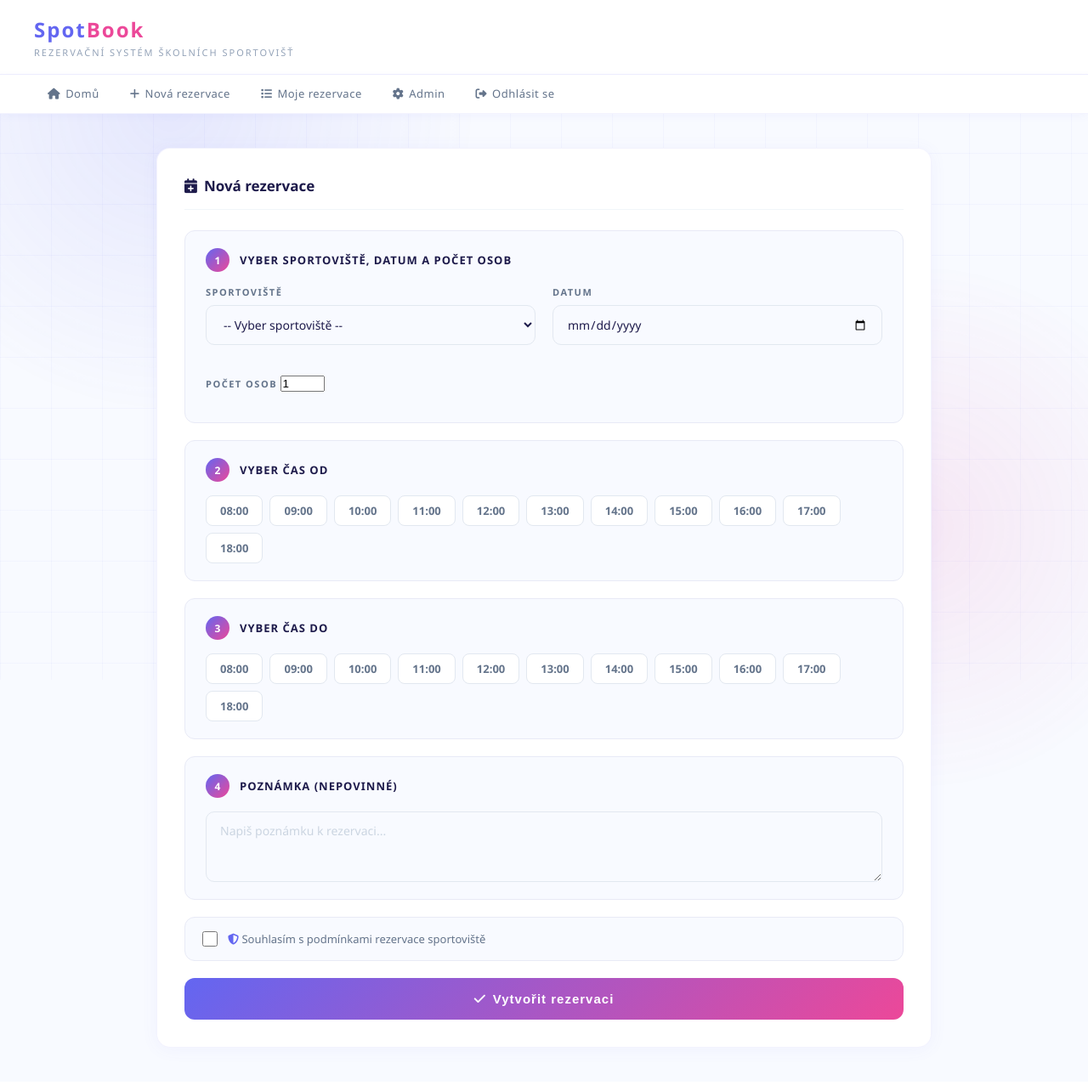
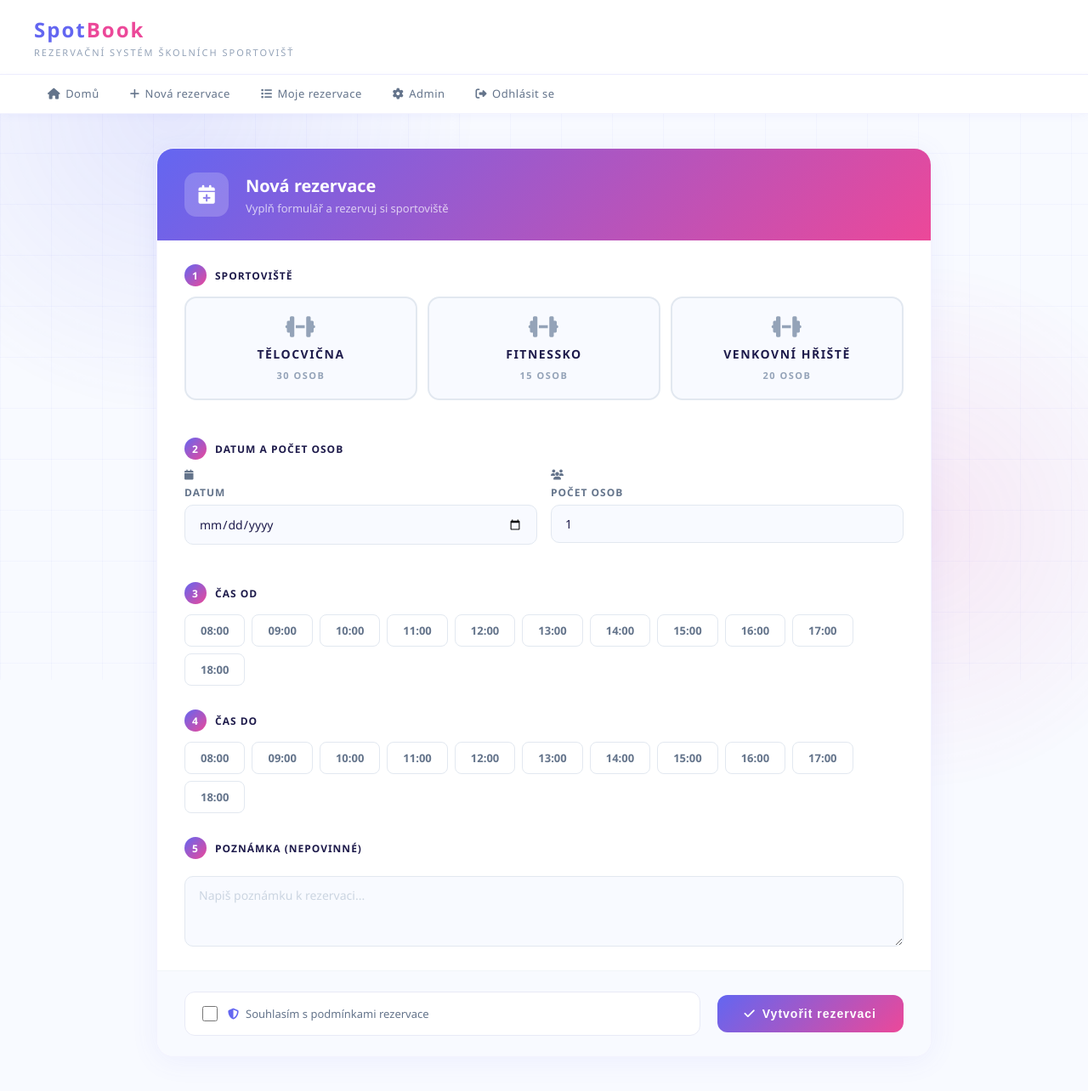
Before and after one commit to qw3rzz/school_sportsground_wpa, a PHP site: page /reservation.php in a window 1280 px wide. Shown: the whole page at 85% size. Before the commit the page ends 1200 px from the top, so only its background shows below. Run offline with PHP 8.4, Linux system fonts and the light colour scheme; the visitor is signed in with stand-in values (Sample User, id 1); data comes from the database, SQL or seed files in the repository.

Commit message:
pocet osob a UI

```diff
--- a/src/reservation.php
+++ b/src/reservation.php
@@ -105,7 +105,7 @@ $casy = ['08:00','09:00','10:00','11:00','12:00','13:00','14:00','15:00','16:00'
     <?php endif; ?>
 
     <?php if (!empty($chyby)): ?>
-        <div class="error-list">
+        <div class="error-list" id="js-chyby">
             <i class="fa-solid fa-triangle-exclamation"></i>
             <ul style="margin-top:6px">
                 <?php foreach ($chyby as $chyba): ?>
@@ -115,37 +115,59 @@ $casy = ['08:00','09:00','10:00','11:00','12:00','13:00','14:00','15:00','16:00'
         </div>
     <?php endif; ?>
 
-    <div class="card">
-        <h2><i class="fa-solid fa-calendar-plus"></i> Nová rezervace</h2>
+    <div class="res-card">
+        <div class="res-header">
+            <div class="res-header-icon">
+                <i class="fa-solid fa-calendar-plus"></i>
+            </div>
+            <div>
+                <h2>Nová rezervace</h2>
+                <p>Vyplň formulář a rezervuj si sportoviště</p>
+            </div>
+        </div>
 
         <form method="POST" action="reservation.php">
 
-            <!-- Krok 1 -->
-            <div class="section-box">
-                <div class="step">
-                    <div class="step-number">1</div>
-                    <div class="step-title">Vyber sportoviště, datum a počet osob</div>
+            <div class="res-steps">
+
+                <!-- Krok 1 — Sportoviště -->
+                <div class="res-step">
+                    <div class="res-step-label">
+                        <span class="res-step-num">1</span>
+                        <span>Sportoviště</span>
                     </div>
-                <div class="form-grid">
-                    <label>Sportoviště
-                        <select name="sportoviste_id" required>
-                            <option value="">-- Vyber sportoviště --</option>
+                    <div class="res-sport-grid">
                         <?php foreach ($sporty as $sport): ?>
-                                <option value="<?= $sport['id'] ?>"
-                                        <?= ($_POST['sportoviste_id'] ?? '') == $sport['id'] ? 'selected' : '' ?>>
-                                    <?= htmlspecialchars($sport['nazev']) ?>
-                                </option>
+                            <label class="res-sport-option">
+                                <input type="radio" name="sportoviste_id"
+                                       value="<?= $sport['id'] ?>"
+                                        <?= ($_POST['sportoviste_id'] ?? '') == $sport['id'] ? 'checked' : '' ?>
+                                       required>
+                                <div class="res-sport-card">
+                                    <i class="fa-solid fa-dumbbell"></i>
+                                    <span><?= htmlspecialchars($sport['nazev']) ?></span>
+                                    <small><?= $sport['kapacita'] ?> osob</small>
+                                </div>
+                            </label>
                         <?php endforeach; ?>
-                        </select>
-                    </label>
+                    </div>
+                </div>
 
-                    <label>Datum
+                <!-- Krok 2 — Datum a počet -->
+                <div class="res-step">
+                    <div class="res-step-label">
+                        <span class="res-step-num">2</span>
+                        <span>Datum a počet osob</span>
+                    </div>
+                    <div class="res-row">
+                        <label class="res-label">
+                            <i class="fa-solid fa-calendar"></i> Datum
                             <input type="date" name="datum" required
                                    min="<?= date('Y-m-d') ?>"
                                    value="<?= htmlspecialchars($_POST['datum'] ?? '') ?>">
                         </label>
-
-                    <label>Počet osob
+                        <label class="res-label">
+                            <i class="fa-solid fa-users"></i> Počet osob
                             <input type="number" name="pocet_osob" required
                                    min="1" max="30"
                                    value="<?= htmlspecialchars($_POST['pocet_osob'] ?? '1') ?>">
@@ -153,11 +175,11 @@ $casy = ['08:00','09:00','10:00','11:00','12:00','13:00','14:00','15:00','16:00'
                     </div>
                 </div>
 
-            <!-- Krok 2 -->
-            <div class="section-box">
-                <div class="step">
-                    <div class="step-number">2</div>
-                    <div class="step-title">Vyber čas od</div>
+                <!-- Krok 3 — Čas od -->
+                <div class="res-step">
+                    <div class="res-step-label">
+                        <span class="res-step-num">3</span>
+                        <span>Čas od</span>
                     </div>
                     <div class="time-grid">
                         <?php foreach ($casy as $cas): ?>
@@ -170,11 +192,11 @@ $casy = ['08:00','09:00','10:00','11:00','12:00','13:00','14:00','15:00','16:00'
                     </div>
                 </div>
 
-            <!-- Krok 3 -->
-            <div class="section-box">
-                <div class="step">
-                    <div class="step-number">3</div>
-                    <div class="step-title">Vyber čas do</div>
+                <!-- Krok 4 — Čas do -->
+                <div class="res-step">
+                    <div class="res-step-label">
+                        <span class="res-step-num">4</span>
+                        <span>Čas do</span>
                     </div>
                     <div class="time-grid">
                         <?php foreach ($casy as $cas): ?>
@@ -187,26 +209,32 @@ $casy = ['08:00','09:00','10:00','11:00','12:00','13:00','14:00','15:00','16:00'
                     </div>
                 </div>
 
-            <!-- Krok 4 -->
-            <div class="section-box">
-                <div class="step">
-                    <div class="step-number">4</div>
-                    <div class="step-title">Poznámka (nepovinné)</div>
+                <!-- Krok 5 — Poznámka -->
+                <div class="res-step">
+                    <div class="res-step-label">
+                        <span class="res-step-num">5</span>
+                        <span>Poznámka (nepovinné)</span>
                     </div>
                     <textarea name="poznamka" rows="3"
                               placeholder="Napiš poznámku k rezervaci..."><?= htmlspecialchars($_POST['poznamka'] ?? '') ?></textarea>
                 </div>
 
-            <!-- Souhlas -->
+            </div>
+
+            <!-- Souhlas + submit -->
+            <div class="res-footer">
                 <label class="souhlas-box">
                     <input type="checkbox" name="souhlas"
                             <?= isset($_POST['souhlas']) ? 'checked' : '' ?> required>
-                <span><i class="fa-solid fa-shield-halved" style="color:#6366f1"></i> Souhlasím s podmínkami rezervace sportoviště</span>
+                    <span>
+                            <i class="fa-solid fa-shield-halved" style="color:#6366f1"></i>
+                            Souhlasím s podmínkami rezervace
+                        </span>
                 </label>
-
                 <button type="submit" class="submit-btn">
                     <i class="fa-solid fa-check"></i> Vytvořit rezervaci
                 </button>
+            </div>
 
         </form>
     </div>
@@ -216,11 +244,11 @@ $casy = ['08:00','09:00','10:00','11:00','12:00','13:00','14:00','15:00','16:00'
     document.querySelector('form').addEventListener('submit', function(e) {
         let chyby = [];
 
-        const sportoviste = document.querySelector('select[name="sportoviste_id"]').value;
-        if (sportoviste === '') chyby.push('Vyber sportoviště.');
+        const sportoviste = document.querySelector('input[name="sportoviste_id"]:checked');
+        if (!sportoviste) chyby.push('Vyber sportoviště.');
 
         const datum = document.querySelector('input[name="datum"]').value;
-        if (datum === '') {
+        if (!datum) {
             chyby.push('Vyber datum.');
         } else {
             const dnes = new Date().toISOString().split('T')[0];
@@ -228,7 +256,8 @@ $casy = ['08:00','09:00','10:00','11:00','12:00','13:00','14:00','15:00','16:00'
         }
 
         const pocetOsob = parseInt(document.querySelector('input[name="pocet_osob"]').value);
-        if (!pocetOsob || pocetOsob < 1 || pocetOsob > 30) chyby.push('Počet osob musí být mezi 1 a 30.');
+        if (!pocetOsob || pocetOsob < 1 || pocetOsob > 30)
+            chyby.push('Počet osob musí být mezi 1 a 30.');
 
         const casOd = document.querySelector('input[name="cas_od"]:checked');
         if (!casOd) chyby.push('Vyber čas od.');
@@ -244,22 +273,15 @@ $casy = ['08:00','09:00','10:00','11:00','12:00','13:00','14:00','15:00','16:00'
 
         if (chyby.length > 0) {
             e.preventDefault();
-            const stare = document.getElementById('js-chyby');
-            if (stare) stare.remove();
-
-            const div = document.createElement('div');
-            div.id = 'js-chyby';
-            div.className = 'error-list';
-
-            const ul = document.createElement('ul');
-            chyby.forEach(function(chyba) {
-                const li = document.createElement('li');
-                li.textContent = chyba;
-                ul.appendChild(li);
-            });
-
-            div.appendChild(ul);
-            document.querySelector('.container').insertBefore(div, document.querySelector('.card'));
+            let el = document.getElementById('js-chyby');
+            if (!el) {
+                el = document.createElement('div');
+                el.id = 'js-chyby';
+                el.className = 'error-list';
+                document.querySelector('.container').insertBefore(el, document.querySelector('.res-card'));
+            }
+            el.innerHTML = '<i class="fa-solid fa-triangle-exclamation"></i><ul style="margin-top:6px">' +
+                chyby.map(c => `<li>${c}</li>`).join('') + '</ul>';
             window.scrollTo(0, 0);
         }
     });
--- a/src/style.css
+++ b/src/style.css
@@ -1,3 +1,7 @@
+:root {
+    color-scheme: light only;
+}
+
 * {
     margin: 0;
     padding: 0;
@@ -294,6 +298,7 @@ input[type="text"],
 input[type="email"],
 input[type="password"],
 input[type="date"],
+input[type="number"],
 select,
 textarea {
     display: block;
@@ -318,6 +323,49 @@ input:focus, select:focus, textarea:focus {
 
 input::placeholder, textarea::placeholder { color: #cbd5e1; }
 select option { background: white; color: #1e1b4b; }
+
+/* Time grid */
+.time-grid {
+    display: flex;
+    flex-wrap: wrap;
+    gap: 8px;
+}
+
+.time-grid input[type="radio"] {
+    display: none;
+}
+
+.time-grid label {
+    display: inline-flex;
+    align-items: center;
+    justify-content: center;
+    padding: 9px 18px;
+    background: white;
+    border: 1.5px solid #e2e8f0;
+    border-radius: 8px;
+    font-size: 13px;
+    font-weight: 600;
+    color: #64748b;
+    cursor: pointer;
+    transition: all 0.15s;
+    margin: 0;
+    text-transform: none;
+    letter-spacing: 0;
+}
+
+.time-grid label:hover {
+    border-color: #6366f1;
+    color: #6366f1;
+    background: #eef2ff;
+    transform: translateY(-1px);
+}
+
+.time-grid input[type="radio"]:checked + label {
+    background: linear-gradient(135deg, #6366f1, #ec4899);
+    border-color: transparent;
+    color: white;
+    box-shadow: 0 4px 12px rgba(99,102,241,0.3);
+}
 
 /* Tlačítka */
 button, .btn {
@@ -424,90 +472,7 @@ table tr:hover td { background: #f8faff; }
     margin: 24px 0;
 }
 
-/* Reservation page */
-.form-grid {
-    display: grid;
-    grid-template-columns: 1fr 1fr;
-    gap: 20px;
-}
-
-.step {
-    display: flex;
-    align-items: center;
-    gap: 12px;
-    margin-bottom: 16px;
-}
-
-.step-number {
-    width: 28px;
-    height: 28px;
-    background: linear-gradient(135deg, #6366f1, #ec4899);
-    border-radius: 50%;
-    display: flex;
-    align-items: center;
-    justify-content: center;
-    font-size: 12px;
-    font-weight: 700;
-    color: white;
-    flex-shrink: 0;
-}
-
-.step-title {
-    font-size: 13px;
-    font-weight: 700;
-    color: #1e1b4b;
-    text-transform: uppercase;
-    letter-spacing: 1px;
-}
-
-.section-box {
-    background: #f8faff;
-    border: 1.5px solid #e8eaf6;
-    border-radius: 12px;
-    padding: 20px 24px;
-    margin-bottom: 20px;
-}
-
-.time-grid {
-    display: flex;
-    flex-wrap: wrap;
-    gap: 8px;
-}
-
-.time-grid input[type="radio"] {
-    display: none;
-}
-
-.time-grid label {
-    display: inline-flex;
-    align-items: center;
-    justify-content: center;
-    padding: 8px 16px;
-    background: white;
-    border: 1.5px solid #e2e8f0;
-    border-radius: 8px;
-    font-size: 13px;
-    font-weight: 600;
-    color: #64748b;
-    cursor: pointer;
-    transition: all 0.15s;
-    margin: 0;
-    text-transform: none;
-    letter-spacing: 0;
-}
-
-.time-grid label:hover {
-    border-color: #6366f1;
-    color: #6366f1;
-    background: #eef2ff;
-}
-
-.time-grid input[type="radio"]:checked + label {
-    background: linear-gradient(135deg, #6366f1, #ec4899);
-    border-color: transparent;
-    color: white;
-}
-
+/* Souhlas */
 .souhlas-box {
     display: flex;
     align-items: center;
@@ -521,6 +486,12 @@ table tr:hover td { background: #f8faff; }
     text-transform: none;
     letter-spacing: 0;
     font-weight: 400;
+    transition: all 0.2s;
+}
+
+.souhlas-box:hover {
+    border-color: #6366f1;
+    background: #eef2ff;
 }
 
 .souhlas-box input[type="checkbox"] {
@@ -535,6 +506,9 @@ table tr:hover td { background: #f8faff; }
     font-size: 13px;
     color: #64748b;
     font-weight: 500;
+    display: flex;
+    align-items: center;
+    gap: 8px;
 }
 
 .submit-btn {
@@ -546,3 +520,193 @@ table tr:hover td { background: #f8faff; }
     border-radius: 12px;
     justify-content: center;
 }
+
+/* Reservation card */
+.res-card {
+    background: white;
+    border-radius: 20px;
+    box-shadow: 0 4px 32px rgba(99,102,241,0.08);
+    border: 1px solid rgba(99,102,241,0.08);
+    overflow: hidden;
+    margin-bottom: 24px;
+}
+
+.res-header {
+    background: linear-gradient(135deg, #6366f1, #ec4899);
+    padding: 28px 32px;
+    display: flex;
+    align-items: center;
+    gap: 20px;
+    color: white;
+}
+
+.res-header-icon {
+    width: 52px;
+    height: 52px;
+    background: rgba(255,255,255,0.2);
+    border-radius: 14px;
+    display: flex;
+    align-items: center;
+    justify-content: center;
+    font-size: 22px;
+    flex-shrink: 0;
+}
+
+.res-header h2 {
+    font-size: 20px;
+    font-weight: 700;
+    color: white;
+    border: none;
+    padding: 0;
+    margin: 0 0 4px 0;
+}
+
+.res-header p {
+    color: rgba(255,255,255,0.7);
+    font-size: 13px;
+}
+
+.res-steps {
+    padding: 28px 32px;
+    display: flex;
+    flex-direction: column;
+    gap: 28px;
+}
+
+.res-step {
+    display: flex;
+    flex-direction: column;
+    gap: 12px;
+}
+
+.res-step-label {
+    display: flex;
+    align-items: center;
+    gap: 10px;
+    font-size: 12px;
+    font-weight: 700;
+    color: #1e1b4b;
+    text-transform: uppercase;
+    letter-spacing: 1px;
+}
+
+.res-step-num {
+    width: 26px;
+    height: 26px;
+    background: linear-gradient(135deg, #6366f1, #ec4899);
+    border-radius: 50%;
+    display: flex;
+    align-items: center;
+    justify-content: center;
+    font-size: 12px;
+    font-weight: 700;
+    color: white;
+    flex-shrink: 0;
+}
+
+/* Sportoviště kartičky */
+.res-sport-grid {
+    display: grid;
+    grid-template-columns: repeat(auto-fit, minmax(160px, 1fr));
+    gap: 12px;
+}
+
+.res-sport-option input[type="radio"] {
+    display: none;
+}
+
+.res-sport-card {
+    display: flex;
+    flex-direction: column;
+    align-items: center;
+    gap: 8px;
+    padding: 20px 16px;
+    background: #f8faff;
+    border: 2px solid #e2e8f0;
+    border-radius: 14px;
+    cursor: pointer;
+    transition: all 0.2s;
+    text-align: center;
+}
+
+.res-sport-card i {
+    font-size: 28px;
+    color: #94a3b8;
+    transition: all 0.2s;
+}
+
+.res-sport-card span {
+    font-size: 14px;
+    font-weight: 600;
+    color: #1e1b4b;
+}
+
+.res-sport-card small {
+    font-size: 11px;
+    color: #94a3b8;
+}
+
+.res-sport-card:hover {
+    border-color: #6366f1;
+    background: #eef2ff;
+    transform: translateY(-3px);
+    box-shadow: 0 8px 20px rgba(99,102,241,0.12);
+}
+
+.res-sport-card:hover i { color: #6366f1; }
+
+.res-sport-option input[type="radio"]:checked + .res-sport-card {
+    border-color: #6366f1;
+    background: linear-gradient(135deg, #eef2ff, #fdf2f8);
+    box-shadow: 0 4px 16px rgba(99,102,241,0.2);
+}
+
+.res-sport-option input[type="radio"]:checked + .res-sport-card i {
+    color: #6366f1;
+}
+
+/* Row */
+.res-row {
+    display: grid;
+    grid-template-columns: 1fr 1fr;
+    gap: 16px;
+}
+
+.res-label {
+    display: flex;
+    flex-direction: column;
+    font-size: 12px;
+    font-weight: 600;
+    color: #64748b;
+    text-transform: uppercase;
+    letter-spacing: 1px;
+    gap: 6px;
+}
+
+.res-label input {
+    margin-top: 0;
+}
+
+/* Footer */
+.res-footer {
+    padding: 24px 32px;
+    background: #f8faff;
+    border-top: 1px solid #f1f5f9;
+    display: flex;
+    align-items: center;
+    justify-content: space-between;
+    gap: 20px;
+}
+
+.res-footer .souhlas-box {
+    margin: 0;
+    background: white;
+    flex: 1;
+}
+
+.res-footer .submit-btn {
+    flex-shrink: 0;
+    padding: 14px 32px;
+    font-size: 14px;
+    width: auto;
+}
```
Lines whose indentation alone changed are shown as unchanged.
